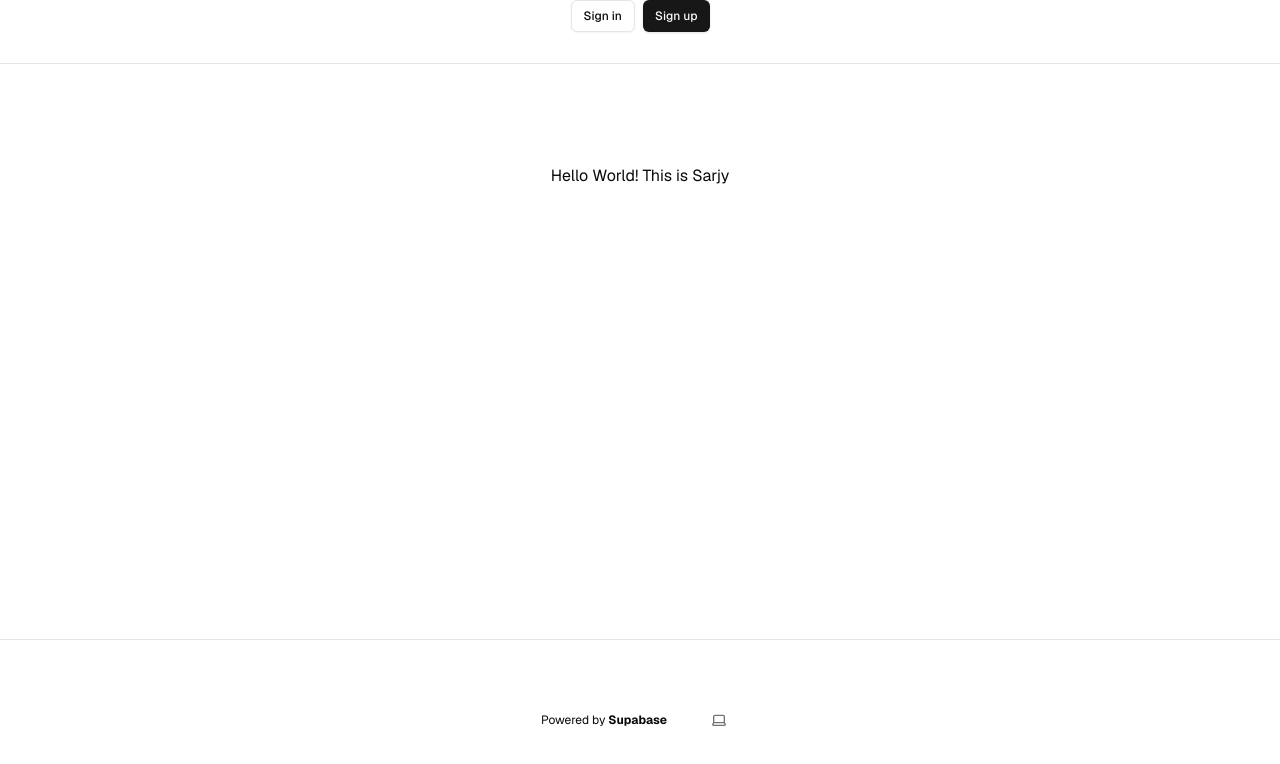
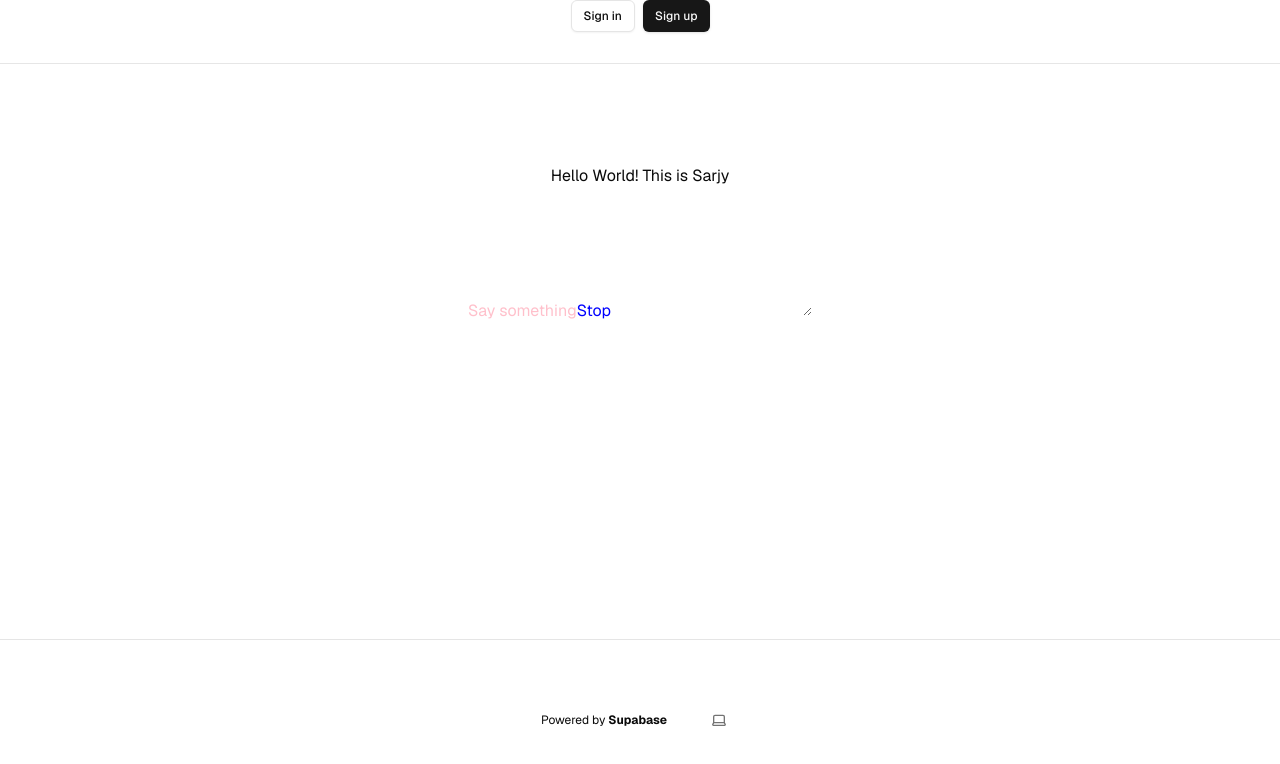
Before and after one commit to WafaZaidan/sarjy, a Next.js app: page / in a window 1280 px wide. Shown: the top 764 px of the page. Built offline with nearby package versions, Linux system fonts and the light colour scheme; no server answers.

Commit message:
Add basic web speech api

```diff
--- a/app/page.tsx
+++ b/app/page.tsx
@@ -1,9 +1,10 @@
-import { EnvVarWarning } from "@/components/env-var-warning";
-import { AuthButton } from "@/components/auth-button";
-import { Hero } from "@/components/hero";
-import { ThemeSwitcher } from "@/components/theme-switcher";
-import { hasEnvVars } from "@/lib/utils";
-import { Suspense } from "react";
+import {EnvVarWarning} from "@/components/env-var-warning";
+import {AuthButton} from "@/components/auth-button";
+import {Hero} from "@/components/hero";
+import {ThemeSwitcher} from "@/components/theme-switcher";
+import {hasEnvVars} from "@/lib/utils";
+import {Suspense} from "react";
+import {SpeechRecognitionCycle} from "@/components/speech-recognition";
 
 export default function Home() {
     return (
@@ -11,18 +12,20 @@ export default function Home() {
             <div className="flex-1 w-full flex flex-col gap-20 items-center">
                 <nav className="w-full flex justify-center border-b border-b-foreground/10 h-16">
                     {!hasEnvVars ? (
-              <EnvVarWarning />
+                        <EnvVarWarning/>
                     ) : (
                         <Suspense>
-                <AuthButton />
+                            <AuthButton/>
                         </Suspense>
                     )}
                 </nav>
                 <div className="flex-1 flex flex-col gap-20 max-w-5xl p-5">
-          <Hero />
+                    <Hero/>
+<SpeechRecognitionCycle></SpeechRecognitionCycle>
                 </div>
 
-        <footer className="w-full flex items-center justify-center border-t mx-auto text-center text-xs gap-8 py-16">
+                <footer
+                    className="w-full flex items-center justify-center border-t mx-auto text-center text-xs gap-8 py-16">
                     <p>
                         Powered by{" "}
                         <a
@@ -34,7 +37,7 @@ export default function Home() {
                             Supabase
                         </a>
                     </p>
-          <ThemeSwitcher />
+                    <ThemeSwitcher/>
                 </footer>
             </div>
         </main>
--- /dev/null
+++ b/components/speech-recognition.tsx
@@ -0,0 +1,39 @@
+"use client";
+
+import { useEffect, useRef, useState } from "react";
+
+export function SpeechRecognitionCycle() {
+    const recognitionRef = useRef<any>(null);
+    const [transcript, setTranscript] = useState("");
+
+    useEffect(() => {
+        const Recognition =
+            window.SpeechRecognition || window.webkitSpeechRecognition;
+
+        if (!Recognition) return;
+
+        const recognition = new Recognition();
+
+        recognition.onresult = (event: any) => {
+            setTranscript(event.results[0][0].transcript);
+        };
+
+        recognitionRef.current = recognition;
+
+        return () => recognition.abort();
+    }, []);
+
+    return (
+        <div>
+            <button style={{color:"pink"}} onClick={() => recognitionRef.current?.start()}>
+                Say something
+            </button>
+
+            <button  style={{color:"blue"}} onClick={() => recognitionRef.current?.stop()}>
+                Stop
+            </button>
+
+            <textarea value={transcript} readOnly />
+        </div>
+    );
+}
--- a/package.json
+++ b/package.json
@@ -24,6 +24,7 @@
   },
   "devDependencies": {
     "@eslint/eslintrc": "^3",
+    "@types/dom-speech-recognition": "^0.0.12",
     "@types/node": "^20",
     "@types/react": "^19",
     "@types/react-dom": "^19",
```
Also changed, not shown: 1 other file (tests, documents, lock files or other folders). Lines whose indentation alone changed are shown as unchanged.
